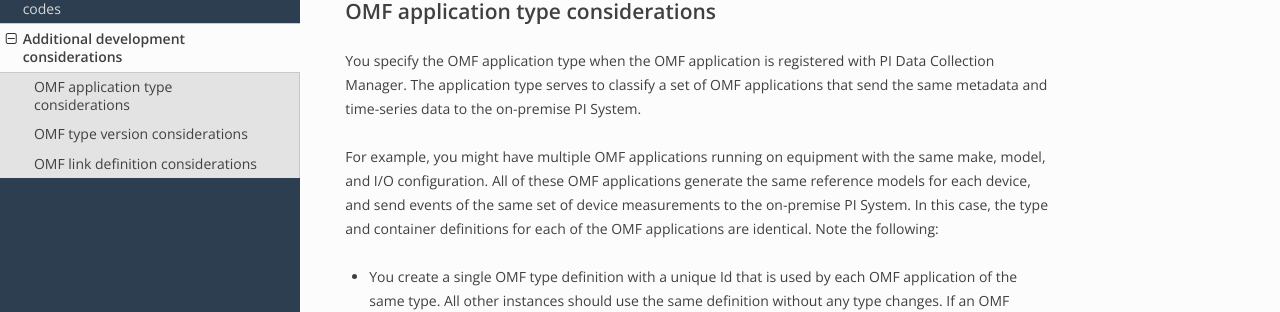
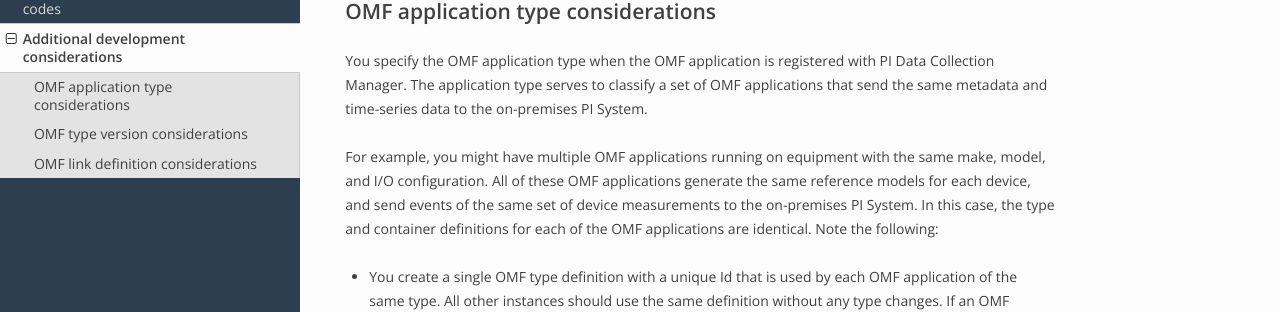
Before and after one commit to osisoft/OMF-Developer-Companion-Guide, a Sphinx documentation site: the page built from docs/Other_considerations.rst, in a window 1280 px wide and 900 px high. Shown: the part 204-516 px from the top of the window. Built offline with Sphinx 7.4.7 and the Read the Docs theme 2.0.0, drawn with Linux system fonts in a browser that asks for light colours.

Commit message:
Update Other_considerations.rst

```diff
--- a/docs/Other_considerations.rst
+++ b/docs/Other_considerations.rst
@@ -7,11 +7,11 @@
 -----------------------------------
 
 You specify the OMF application type when the OMF application is registered with PI Data Collection Manager.
-The application type serves to classify a set of OMF applications that send the same metadata and time-series data to the on-premise PI System.
+The application type serves to classify a set of OMF applications that send the same metadata and time-series data to the on-premises PI System.
 
 For example, you might have multiple OMF applications running on equipment with the same make, model, and I/O configuration.
 All of these OMF applications generate the same reference models for each device, and send events of the same set of device
-measurements to the on-premise PI System. In this case, the type and container definitions for each of the OMF applications are identical.
+measurements to the on-premises PI System. In this case, the type and container definitions for each of the OMF applications are identical.
 Note the following:
 
 * You create a single OMF type definition with a unique Id that is used by each OMF application of the same type. All other instances should
```
